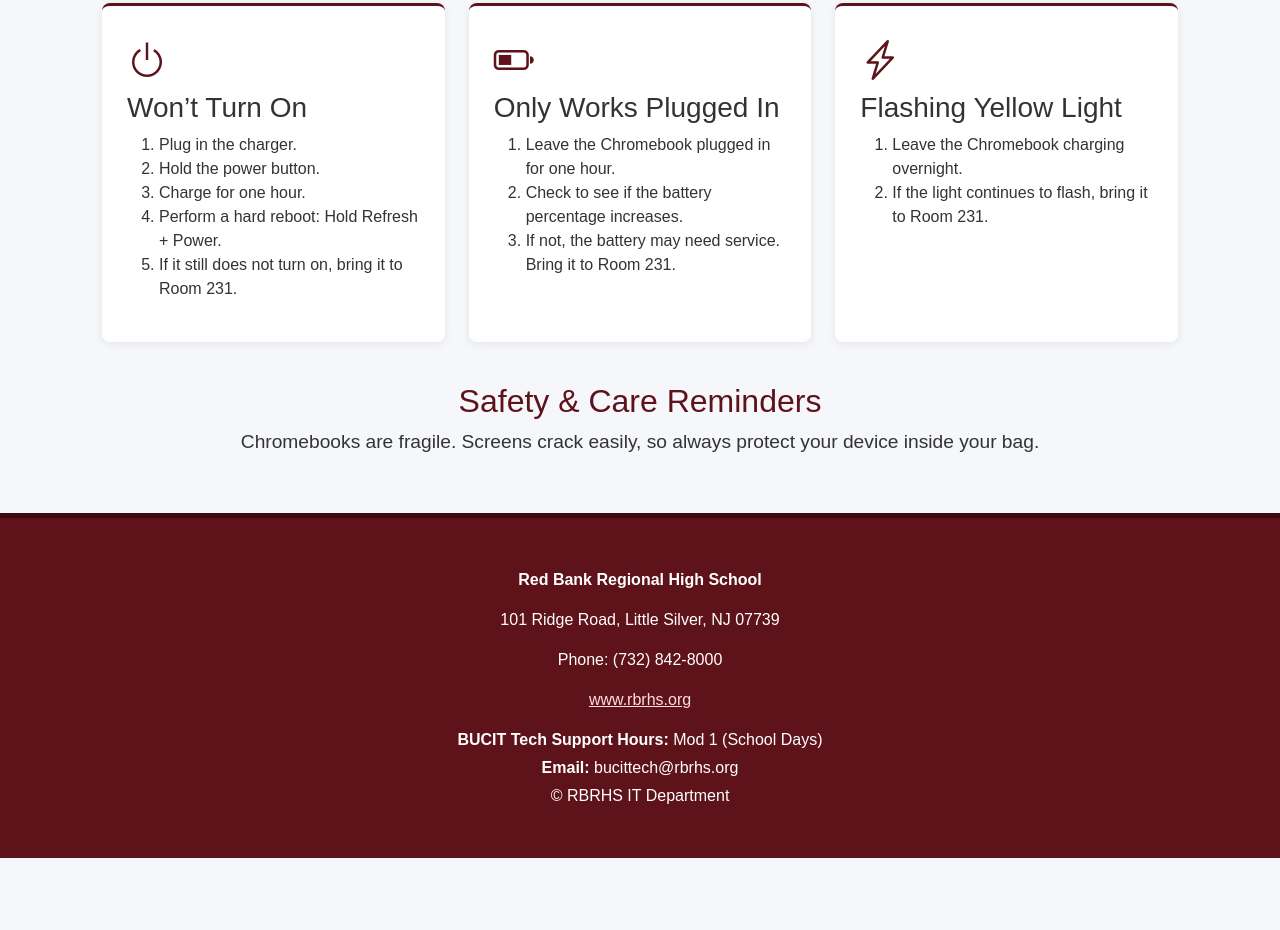
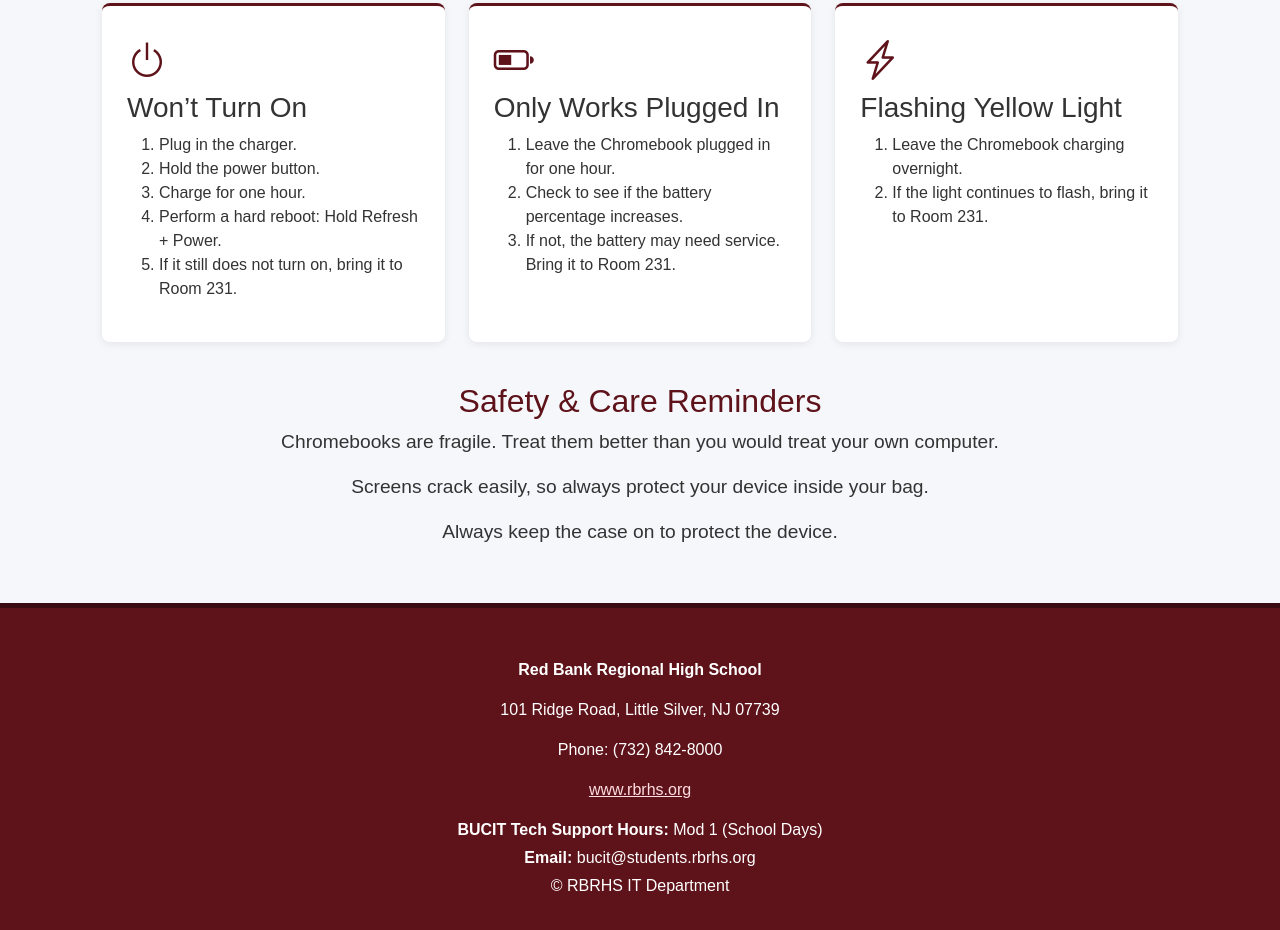
Before and after one commit to milonasRBR/rbrbucit, a plain HTML site: page index.html in a window 1280 px wide. Shown: the part 1403-2333 px from the top of the page. Before the commit the page ends 2261 px from the top, so only its background shows below. Drawn offline with nearby package versions, Linux system fonts and the light colour scheme.

Commit message:
Update index.html

```diff
--- a/index.html
+++ b/index.html
@@ -296,7 +296,9 @@
     <section id="safety" data-aos="fade-up">
       <div class="container">
         <h2 style="color: var(--rbr-maroon);">Safety & Care Reminders</h2>
-        <p>Chromebooks are fragile. Screens crack easily, so always protect your device inside your bag.</p>
+        <p>Chromebooks are fragile. Treat them better than you would treat your own computer.</p>
+        <p>Screens crack easily, so always protect your device inside your bag.</p>
+        <p>Always keep the case on to protect the device.</p>
           </ul>
         </div>
       </div>
@@ -315,7 +317,7 @@
         <strong>BUCIT Tech Support Hours:</strong> Mod 1 (School Days)
       </p>
       <p class="mb-1">
-        <strong>Email:</strong> bucittech@rbrhs.org
+        <strong>Email:</strong> bucit@students.rbrhs.org
       </p>
 
       <p class="mb-0">&copy; RBRHS IT Department</p>
```
